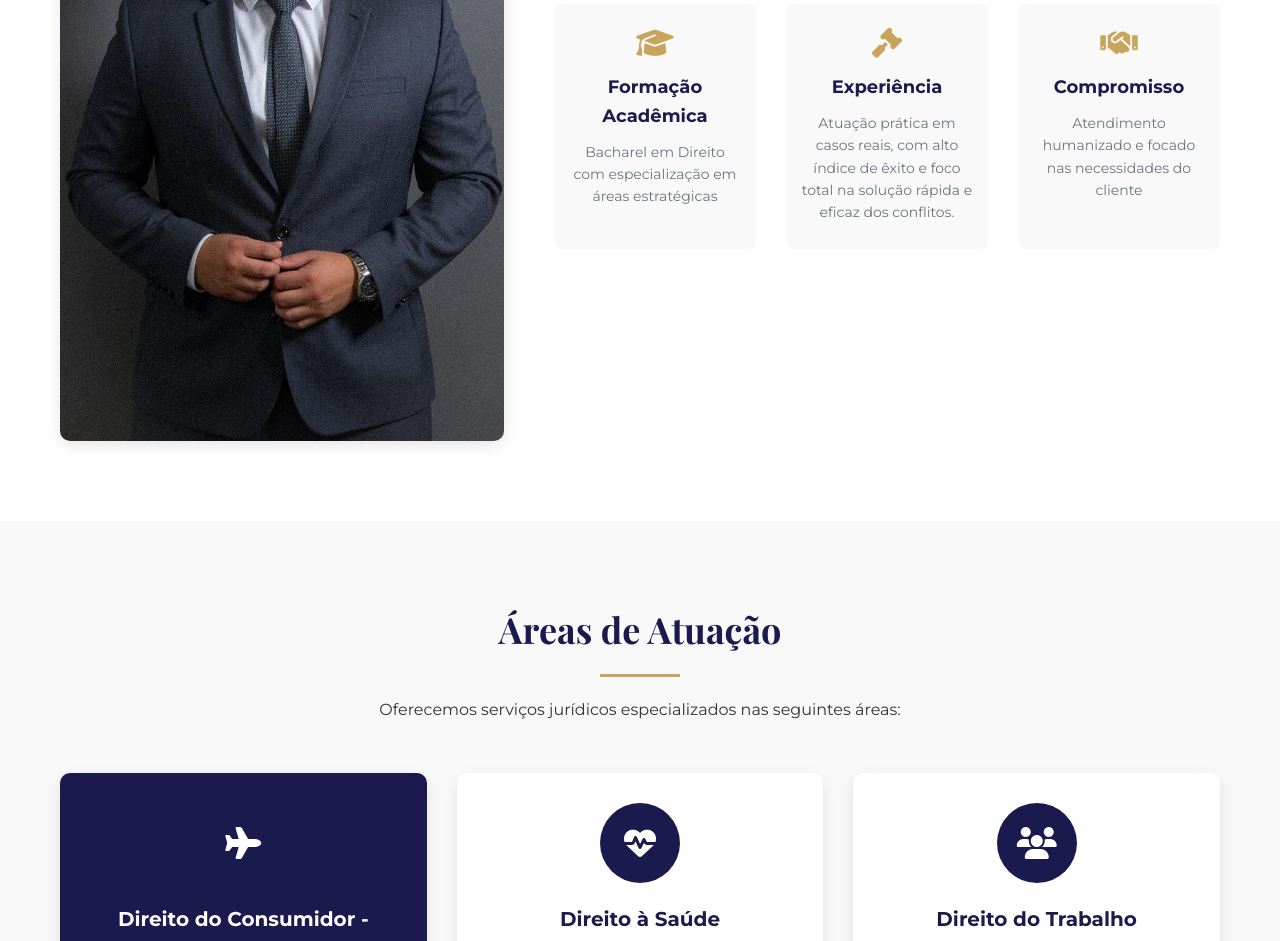
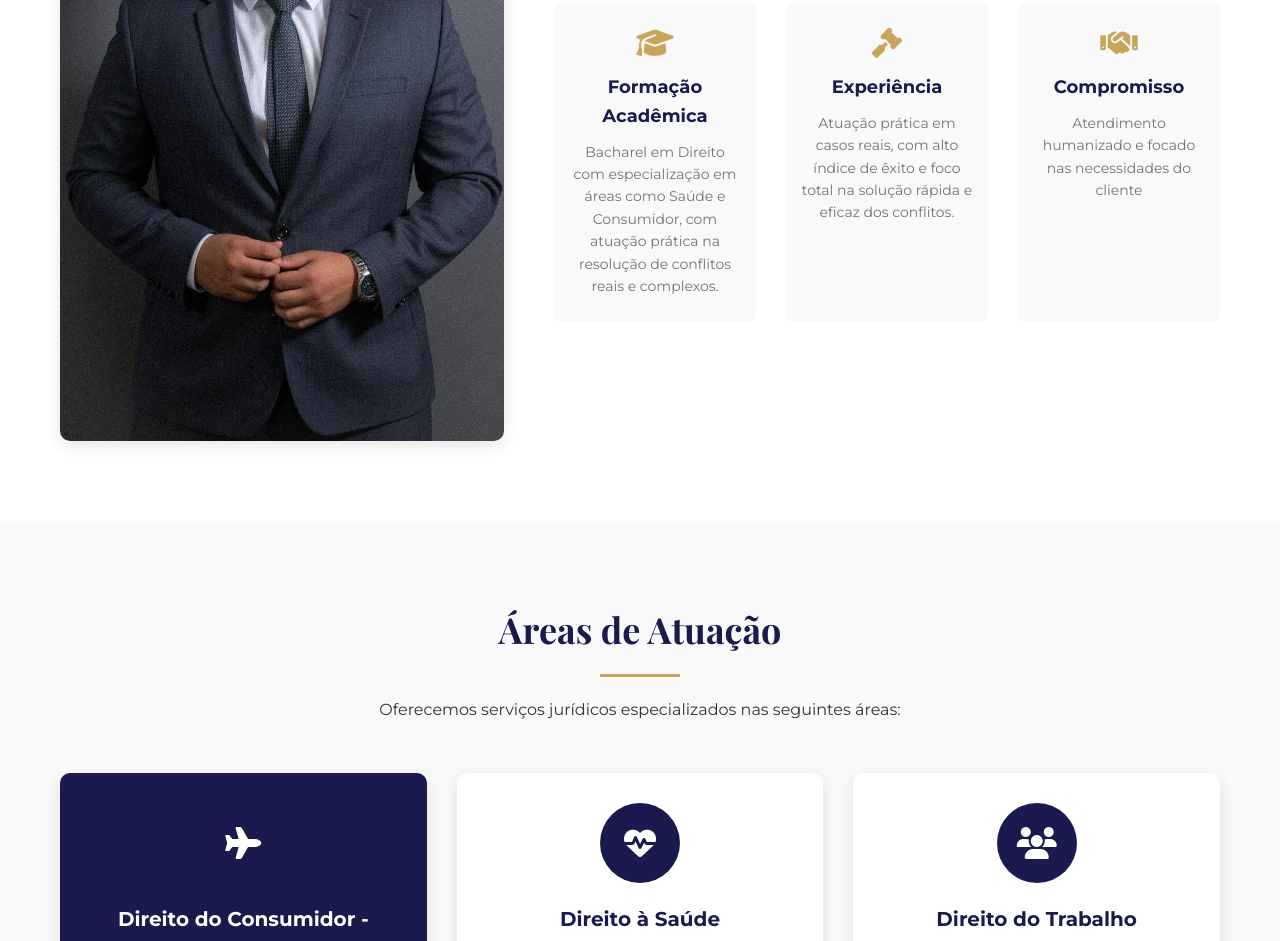
Before and after one commit to rafaelnevesdev/projetoAdvogado, a plain HTML site: page index.html in a window 1280 px wide. Shown: the part 1226-2167 px from the top of the page. Drawn offline with nearby package versions, Linux system fonts and the light colour scheme; files whose address does not match are found by name.

Commit message:
fix: div.qualificacao

```diff
--- a/index.html
+++ b/index.html
@@ -62,7 +62,7 @@
                         <div class="qualificacao">
                             <i class="fas fa-graduation-cap"></i>
                             <h4>Formação Acadêmica</h4>
-                            <p>Bacharel em Direito com especialização em áreas estratégicas</p>
+                            <p>Bacharel em Direito com especialização em áreas como Saúde e Consumidor, com atuação prática na resolução de conflitos reais e complexos.</p>
                         </div>
                         <div class="qualificacao">
                             <i class="fas fa-gavel"></i>
```
